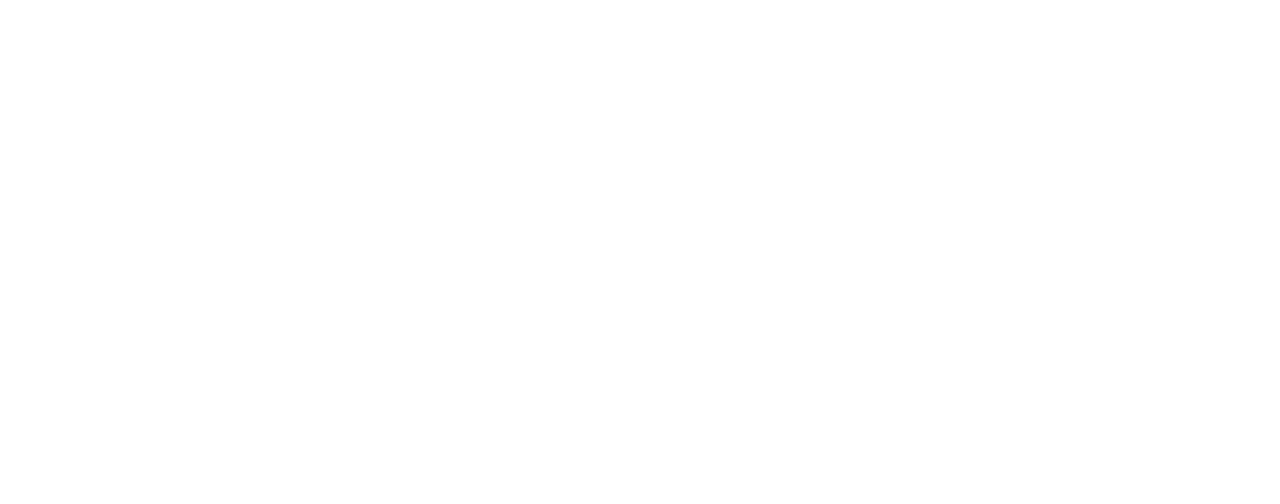
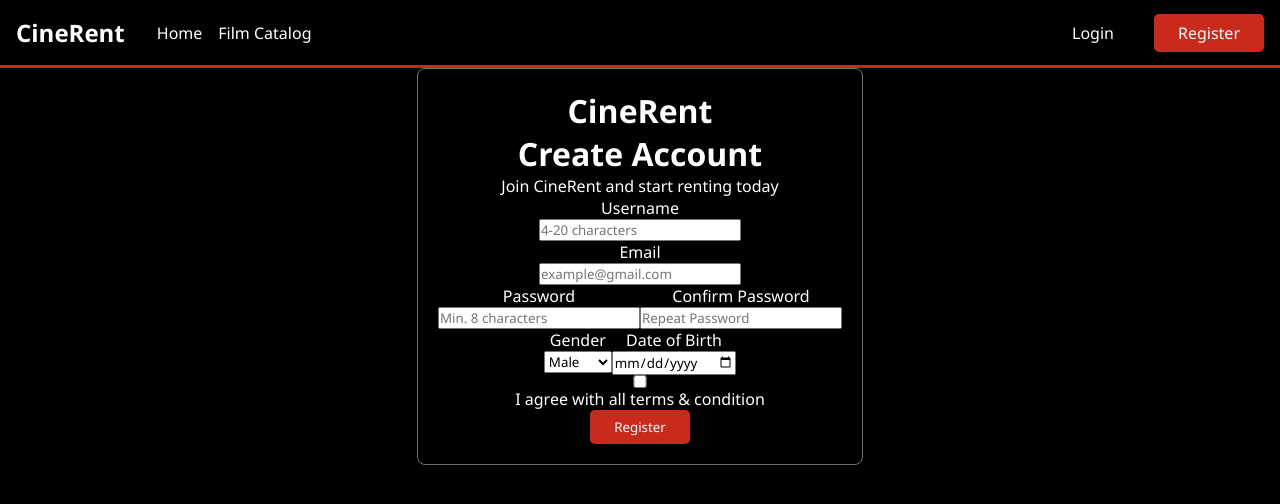
Before and after one commit to kafifawwaz/cinerent-final-project, a PHP site: page /register.php in a window 1280 px wide. Before the commit the part shown is empty. Shown: the top 504 px of the page. Run offline with PHP 8.4, Linux system fonts and the light colour scheme; data that the repository does not hold is empty.

Commit message:
Register Draft
- Register Draft
- Navbar as a component

```diff
--- /dev/null
+++ b/assets/css/header.css
@@ -0,0 +1,33 @@
+.navbar {
+  display: flex;
+  justify-content: space-between;
+  background-color: var(--primary-bg);
+  color: var(--text-color);
+  flex-direction: row;
+
+  padding: 1rem;
+
+  border-bottom: 3px solid var(--accent);
+}
+
+.navbar-inner {
+  display: flex;
+  justify-content: space-between;
+  flex-direction: row;
+  gap: 2rem;
+}
+
+.navbar ul {
+  display: flex;
+  flex-direction: row;
+  justify-content: center;
+  align-items: center;
+  text-decoration: none;
+  list-style: none;
+  gap: 1rem;
+}
+
+.navbar a {
+  text-decoration: none;
+  color: var(--text-color);
+}
--- /dev/null
+++ b/assets/css/register.css
@@ -0,0 +1,27 @@
+.register-wrap {
+  display: flex;
+  justify-content: center;
+  align-items: center;
+  width: 100vw;
+}
+
+.registerForm {
+  display: flex;
+  justify-content: center;
+  align-items: center;
+  border: 1px solid var(--border-color);
+  padding: 20px;
+  flex-direction: column;
+  text-align: center;
+  border-radius: 8px;
+}
+
+.registerForm div {
+  display: flex;
+  flex-direction: column;
+}
+
+.registerForm .wrap {
+  display: flex;
+  flex-direction: row;
+}
--- a/assets/css/style.css
+++ b/assets/css/style.css
@@ -23,40 +23,6 @@ body {
   background-color: var(--primary-bg);
   color: var(--text-color);
   overflow-x: hidden;
-}
-
-.navbar {
-  display: flex;
-  justify-content: space-between;
-  background-color: var(--primary-bg);
-  color: var(--text-color);
-  flex-direction: row;
-
-  padding: 1rem;
-
-  border-bottom: 3px solid var(--accent);
-}
-
-.navbar-inner {
-  display: flex;
-  justify-content: space-between;
-  flex-direction: row;
-  gap: 2rem;
-}
-
-.navbar ul {
-  display: flex;
-  flex-direction: row;
-  justify-content: center;
-  align-items: center;
-  text-decoration: none;
-  list-style: none;
-  gap: 1rem;
-}
-
-.navbar a {
-  text-decoration: none;
-  color: var(--text-color);
 }
 
 .primary-button {
--- a/includes/header.php
+++ b/includes/header.php
@@ -0,0 +1,19 @@
+
+<head>
+  <link rel="stylesheet" href="<?php echo $base_url; ?>assets/css/style.css">
+</head>
+
+
+<nav class="navbar">
+  <div class="navbar-inner">
+    <h1><a href="home.html"></a>CineRent</h1>
+    <ul>
+      <li><a href="home.html" class="nav-link">Home</a></li>
+      <li><a href="about.html" class="nav-link">Film Catalog</a></li>
+    </ul>
+  </div>
+  <ul>
+    <li><a href="login.html" class="secondary-button">Login</a></li>
+    <li><a href="register.html" class="primary-button">Register</a></li>
+  </ul>
+</nav>
--- a/register.php
+++ b/register.php
@@ -0,0 +1,65 @@
+<!DOCTYPE html>
+<html lang="en">
+<head>
+  <meta charset="UTF-8">
+  <meta name="viewport" content="width=device-width, initial-scale=1.0">
+  <title>Register - Cinerent</title>
+  <link rel="stylesheet" href="./assets/css/register.css">
+  <link rel="stylesheet" href="./assets/css/style.css">
+  <link rel="stylesheet" href="./assets/css/header.css">
+</head>
+<body>
+    <?php
+  include './includes/header.php';
+  ?>
+  <div class="register-wrap">
+    <form class="registerForm">
+      <h1>CineRent <br>Create Account</h1>
+      <p>Join CineRent and start renting today</p>
+      <div>
+        <label for="username">Username</label>
+        <input type="text" placeholder="4-20 characters" id="username" name="username">
+      </div>
+      <div>
+        <label for="email">Email</label>
+        <input type="email" name="email" id="email" placeholder="example@gmail.com">
+      </div>
+      <div class="wrap">
+        <div>
+          <label for="password">Password</label>
+          <input type="password" placeholder="Min. 8 characters" id="password" name="password">
+        </div>
+        <div>
+          <label for="password">Confirm Password</label>
+          <input type="password" placeholder="Repeat Password" id="password" name="password">
+        </div>
+      </div>
+      <div class="wrap">
+        <div>
+          <label for="gender">Gender</label>
+          <select name="gender" id="gender">
+            <option value="Male">Male</option>
+            <option value="Female">Female</option>
+          </select>
+        </div>
+
+        <div>
+          <label for="dob">Date of Birth</label>
+          <input type="date" name="dob" id="dob">
+        </div>
+      </div>
+      <div>
+      </div>
+
+
+
+      <div>
+        <input type="checkbox" name="agreement" id="agreement">
+        <label for="agreement">I agree with all terms & condition</label>
+      </div>
+
+      <button type="submit" class="primary-button">Register</button>
+    </form>
+  </div>
+</body>
+</html>
```
Also changed, not shown: login.php (+15 -0 lines), 1 other file.
